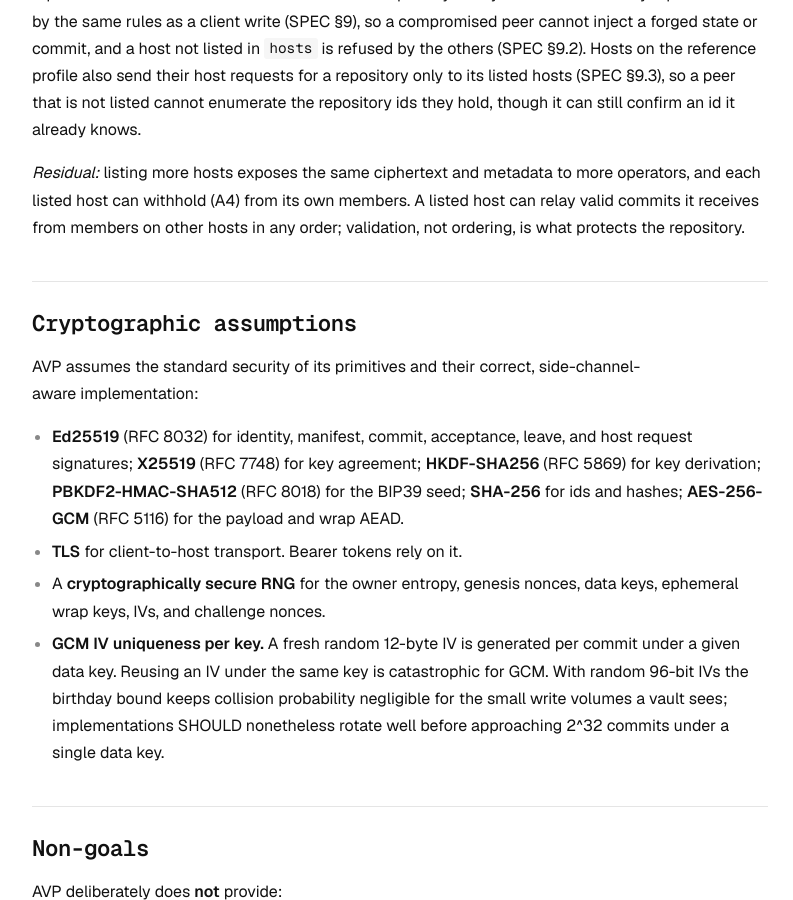
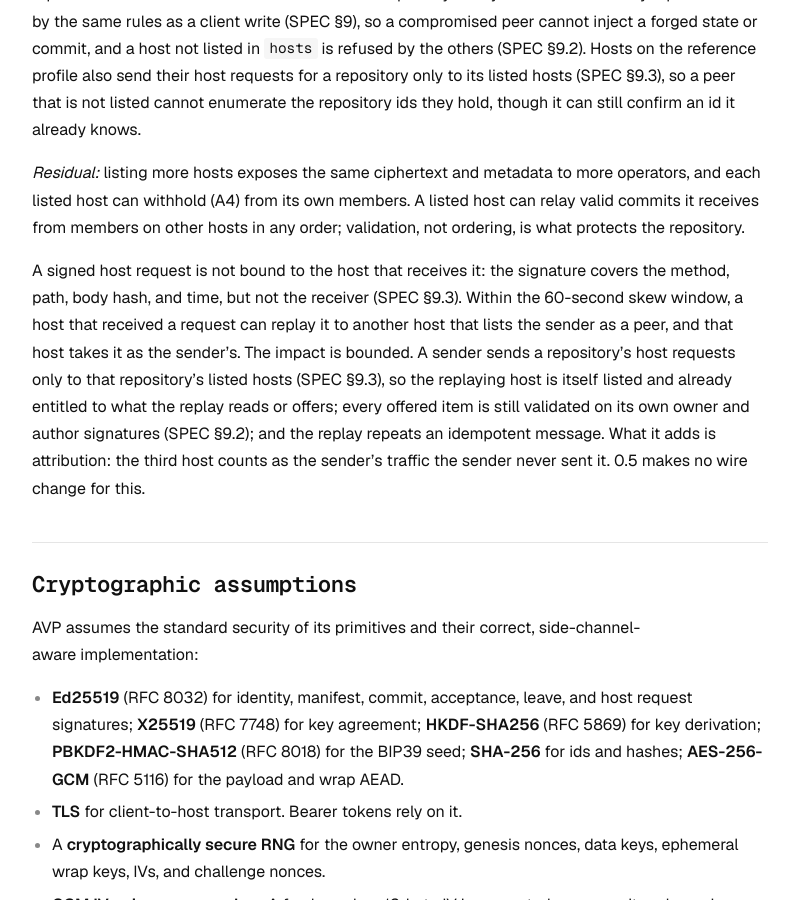
Before and after one commit to trqlmao/avp, a Jekyll site: the page built from THREATMODEL.md, in a window 1280 px wide and 900 px high, scrolled down 5979 px. Shown: the whole window, without its empty margins (240-1033 px from the left). Built offline with Jekyll 4.4.1, drawn with Linux system fonts in a browser that asks for light colours; our own code applies the rules of GitHub Pages for plain Markdown files.

Commit message:
docs(threatmodel): note that host requests are not bound to the receiver
The host request signature covers method, path, body hash, and time,
not the receiving host. Within the 60 s skew window a host can replay
a request it received to another host that lists the sender. State
this residual under A11 with why its impact is bounded: requests go
only to listed hosts, offered items are validated on their own
signatures, and the replayed message is idempotent. No wire change.

```diff
--- a/THREATMODEL.md
+++ b/THREATMODEL.md
@@ -215,6 +215,15 @@ listed cannot enumerate the repository ids they hold, though it can still confir
 host can withhold (A4) from its own members. A listed host can relay valid commits it receives from members
 on other hosts in any order; validation, not ordering, is what protects the repository.
 
+A signed host request is not bound to the host that receives it: the signature covers the method, path,
+body hash, and time, but not the receiver (SPEC §9.3). Within the 60-second skew window, a host that
+received a request can replay it to another host that lists the sender as a peer, and that host takes it as
+the sender's. The impact is bounded. A sender sends a repository's host requests only to that repository's
+listed hosts (SPEC §9.3), so the replaying host is itself listed and already entitled to what the replay
+reads or offers; every offered item is still validated on its own owner and author signatures (SPEC §9.2);
+and the replay repeats an idempotent message. What it adds is attribution: the third host counts as the
+sender's traffic the sender never sent it. 0.5 makes no wire change for this.
+
 ## Cryptographic assumptions
 
 AVP assumes the standard security of its primitives and their correct, side-channel-aware implementation:
```
Also changed, not shown: llms-full.txt (+9 -0 lines).
